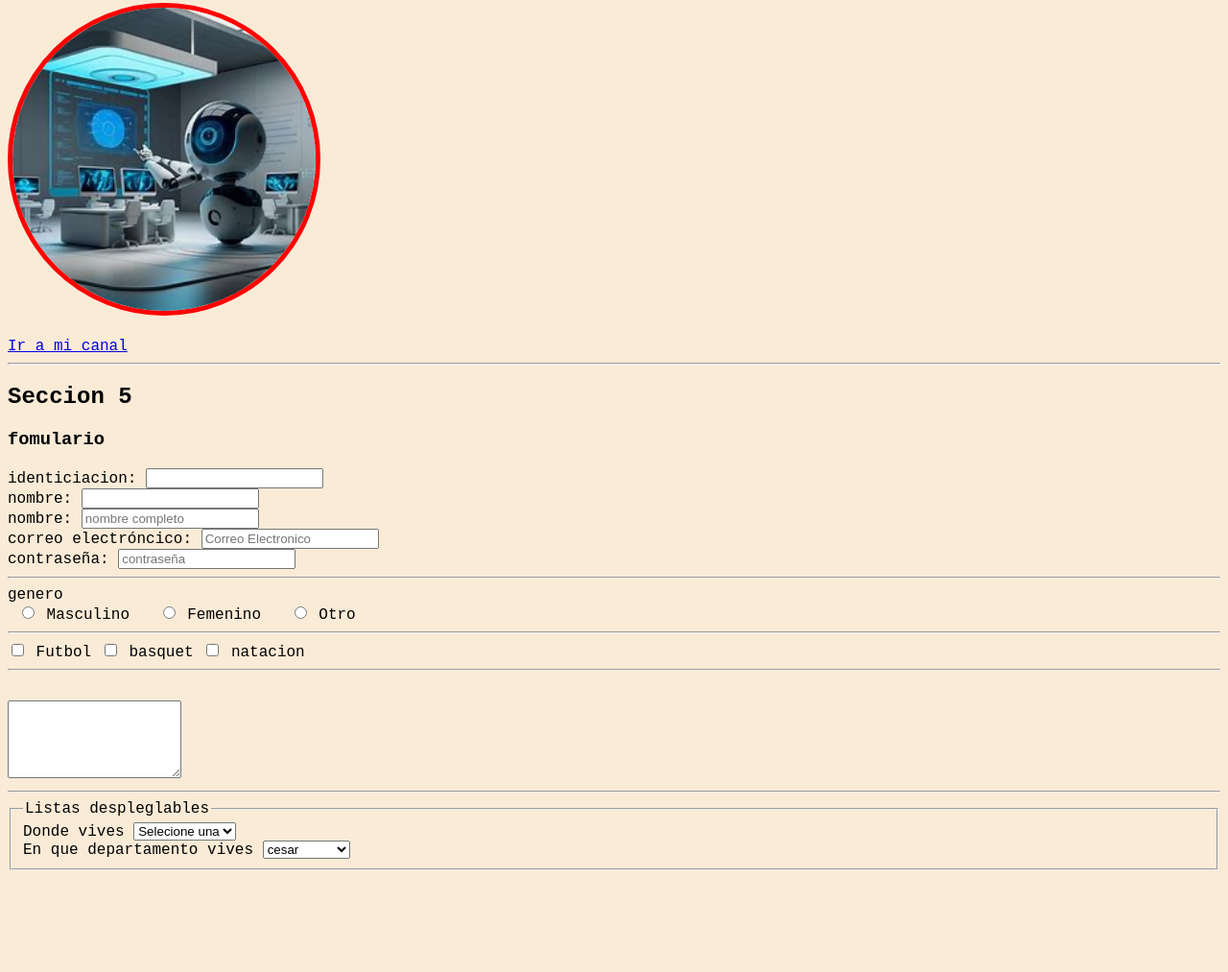
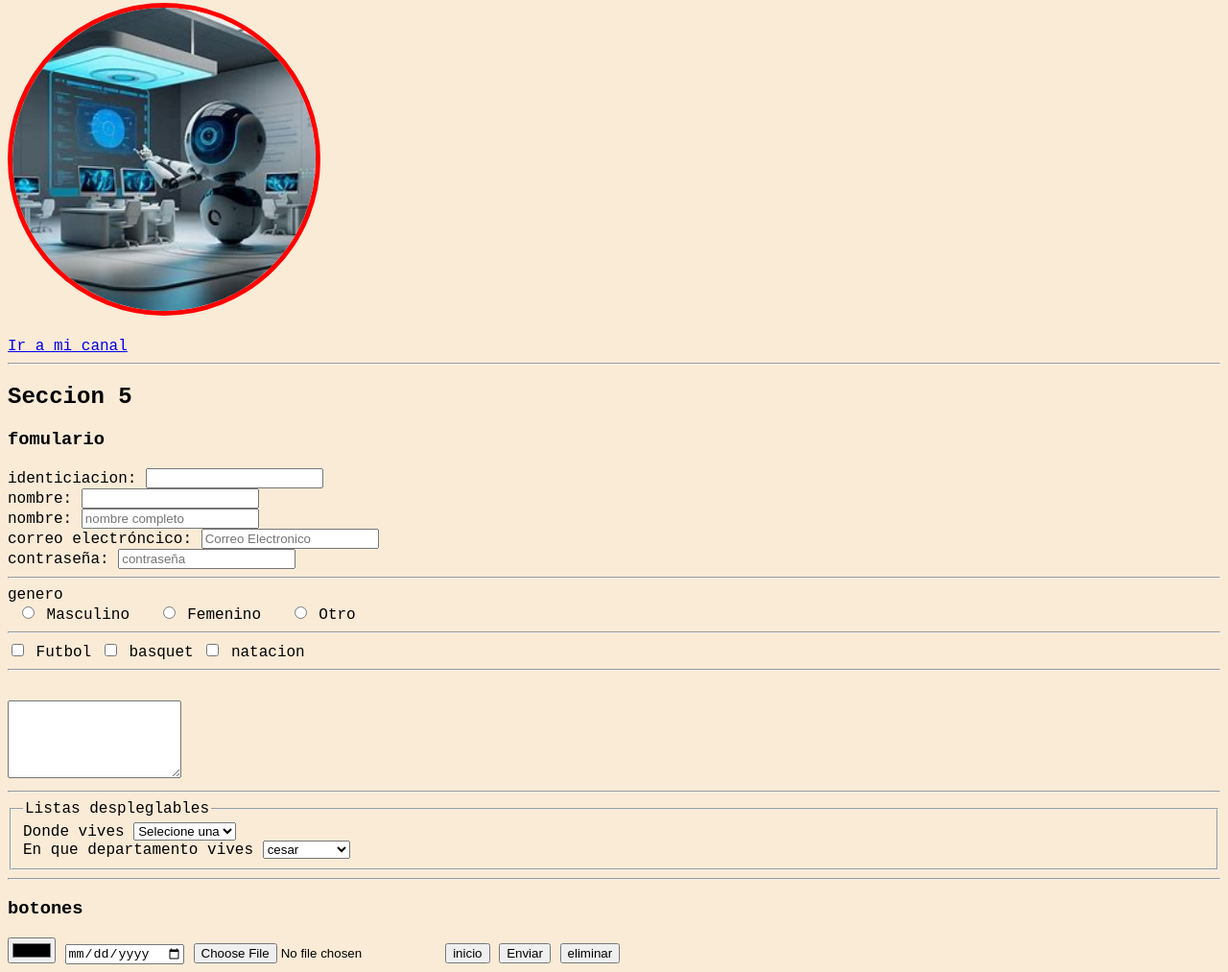
Before and after one commit to Finn1706/Mi-primer-repositorio, a plain HTML site: page index.html in a window 1280 px wide. Shown: the part 505-1518 px from the top of the page at 96% size. Before the commit the page ends 1420 px from the top, so only its background shows below. Drawn offline with Linux system fonts and the light colour scheme.

Commit message:
agg la seccion de botones

```diff
--- a/index.html
+++ b/index.html
@@ -108,3 +108,13 @@
 
     </div>
 </fieldset>
+<hr>
+<section>
+    <h3>botones</h3>
+    <input type="color" name="" id="">
+    <input type="date">
+    <input type="file" name="" id="">
+    <input type="button" value="inicio">
+    <input type="submit" value="Enviar">
+    <input type="reset" value="eliminar">
+</section>
```
